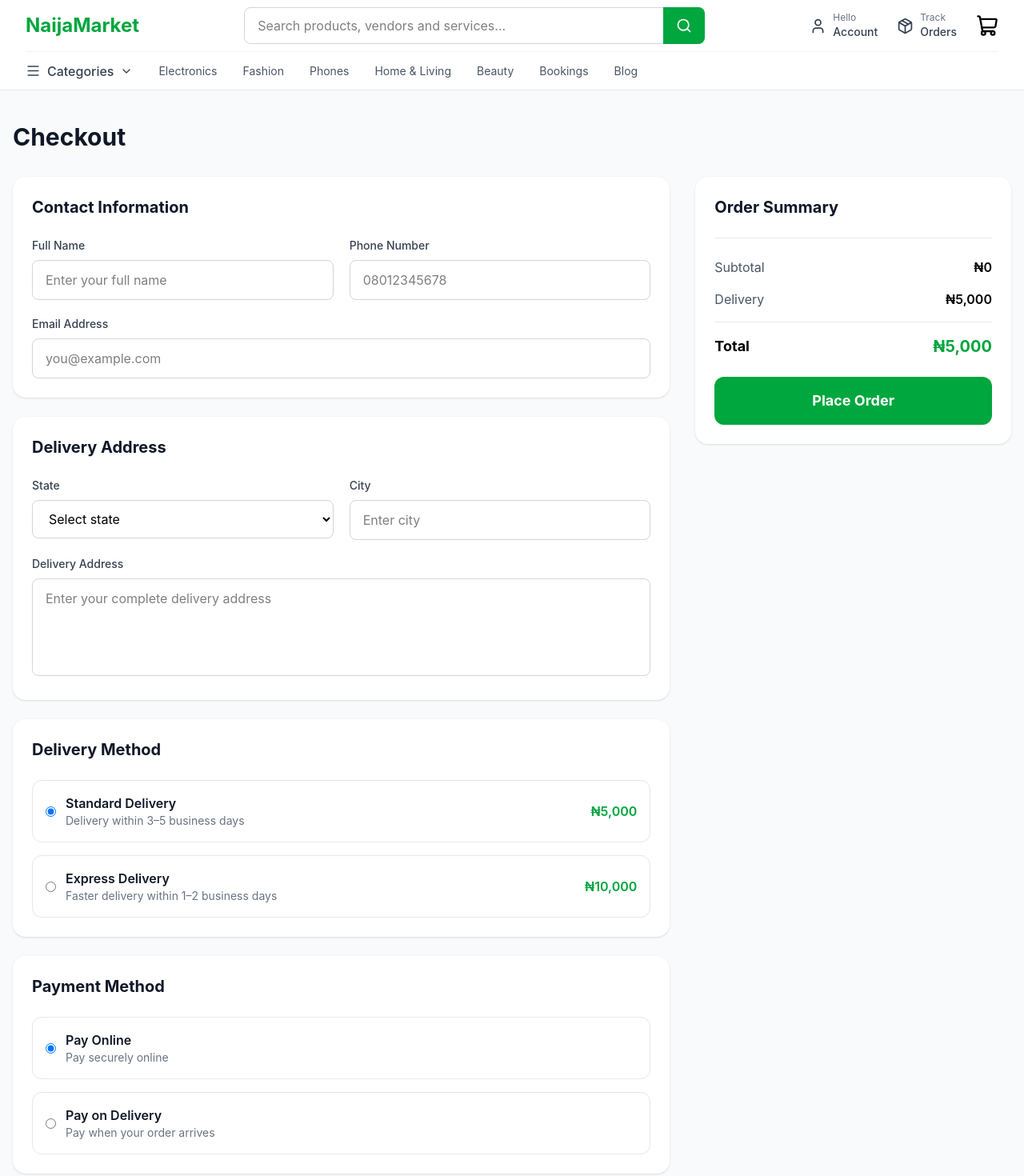
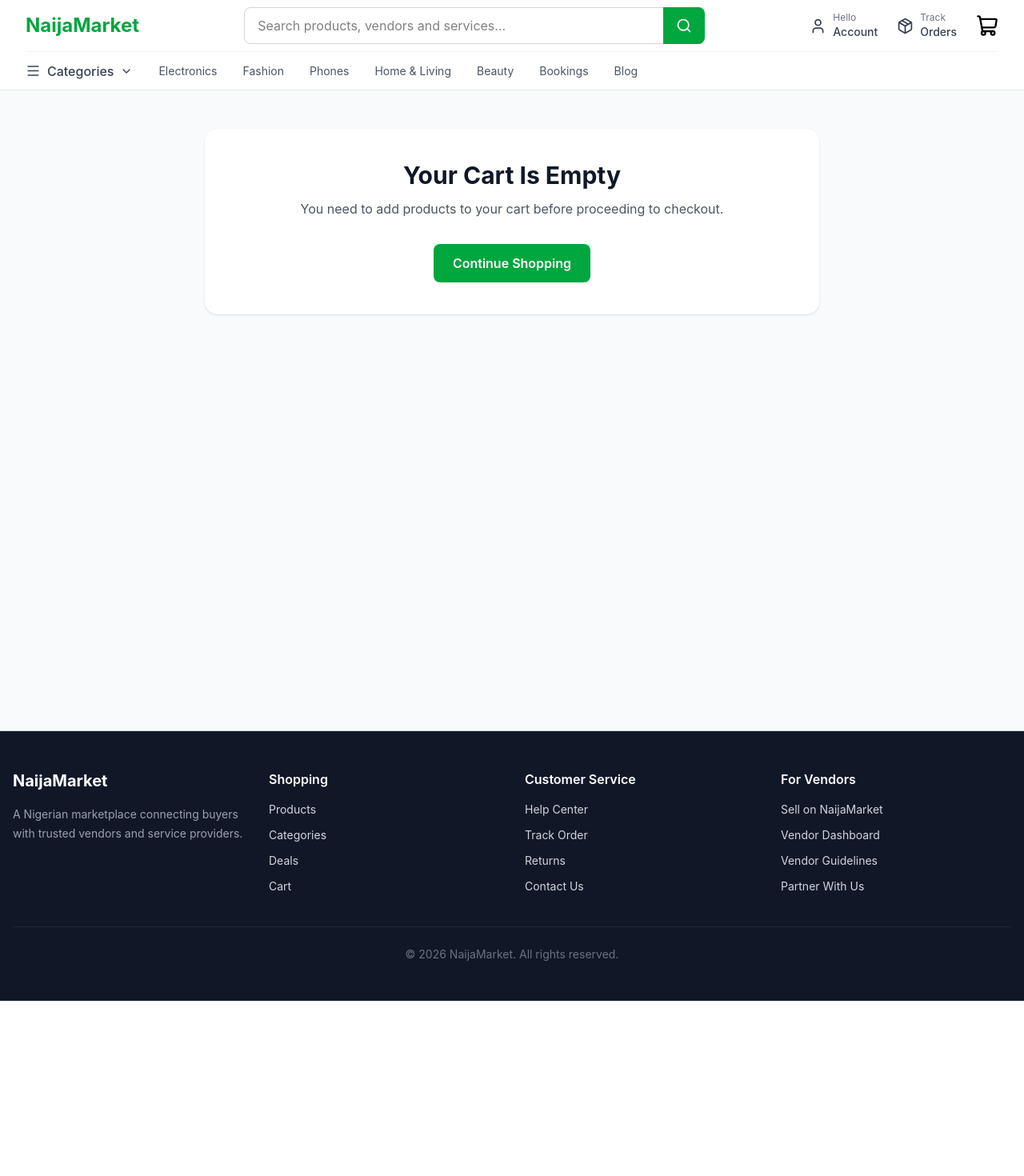
Before and after one commit to Sanctiexchange/Sure-space, a React (Vite) app: page /checkout in a window 1280 px wide. Shown: the top 1470 px of the page at 80% size. After the commit the page ends 1251 px from the top, so only its background shows below. Built offline with nearby package versions, Linux system fonts and the light colour scheme.

Commit message:
orderconfirmation update

```diff
--- a/src/App.jsx
+++ b/src/App.jsx
@@ -16,7 +16,10 @@ function App() {
       <Route path="/products" element={<MainLayout><Products /></MainLayout>} />
       <Route path="/product-details" element={<MainLayout><ProductDetails /></MainLayout>} />
       <Route path="/checkout" element={<MainLayout><Checkout /></MainLayout>} />
-      <Route path="/OrderConfirmation" element={<MainLayout><OrderConfirmation /></MainLayout>} />
+      <Route
+          path="/order-confirmation"
+          element={<OrderConfirmation />}
+      />
       <Route path="/footer" element={<MainLayout><Footer /></MainLayout >} />
     </Routes>
   )
--- a/src/pages/Checkout.jsx
+++ b/src/pages/Checkout.jsx
@@ -1,111 +1,145 @@
 import { useState } from "react";
-import { useNavigate } from "react-router-dom";
+import { Link, useNavigate } from "react-router-dom";
 import { useCart } from "../context/useCart";
-import { useOrders } from "../context/OrderContext";
-
 
 function Checkout() {
-  const { cartItems } = useCart();
-
-  const { createOrder } = useOrders();
-
   const navigate = useNavigate();
 
+  const {
+    cartItems,
+    increaseQuantity,
+    decreaseQuantity,
+    removeFromCart,
+  } = useCart();
 
+  // Customer information
   const [customer, setCustomer] = useState({
     fullName: "",
     phone: "",
     email: "",
-    state: "",
+    address: "",
     city: "",
-    address: "",
   });
 
-  const [deliveryMethod, setDeliveryMethod] = useState("standard");
+  // Delivery fee
+  const deliveryFee = 5000;
 
-  const [paymentMethod, setPaymentMethod] = useState("online");
-
+  // Calculate subtotal
   const subtotal = cartItems.reduce(
-    (total, item) => total + item.price * item.quantity,
+    (total, item) =>
+      total + Number(item.price) * item.quantity,
     0
   );
 
-  const deliveryFee = deliveryMethod === "express" ? 10000 : 5000;
-
+  // Calculate final total
   const total = subtotal + deliveryFee;
 
+  // Handle input changes
   const handleChange = (event) => {
     const { name, value } = event.target;
 
-    setCustomer((previousCustomer) => ({
-      ...previousCustomer,
+    setCustomer((previous) => ({
+      ...previous,
       [name]: value,
     }));
   };
 
+  // Place order
   const handlePlaceOrder = (event) => {
     event.preventDefault();
 
+    // Make sure the cart is not empty
     if (cartItems.length === 0) {
-    alert("Your cart is empty.");
       return;
     }
 
-  const orderData = {
-    customer: {
-      ...customer,
-    },
+    // Make sure required information is provided
+    if (
+      !customer.fullName ||
+      !customer.phone ||
+      !customer.address ||
+      !customer.city
+    ) {
+      alert("Please complete your delivery information.");
+      return;
+    }
 
-    items: cartItems.map((item) => ({
-      id: item.id,
-      name: item.name,
-      price: Number(item.price),
-      quantity: Number(item.quantity),
-    })),
+    // Create a simple order number
+    const orderNumber = `NM-${Date.now()
+      .toString()
+      .slice(-8)}`;
 
-    deliveryMethod,
-
-    paymentMethod,
-
-    subtotal,
-
-    deliveryFee,
-
-    total,
-  };
-
-  const createdOrder = createOrder(orderData);
-
+    // Send order information to Order Confirmation
     navigate("/order-confirmation", {
       state: {
-      order: createdOrder,
+        order: {
+          orderNumber,
+          customer,
+          items: cartItems,
+          subtotal,
+          deliveryFee,
+          total,
+        },
       },
     });
   };
+
+  // Empty cart
+  if (cartItems.length === 0) {
+    return (
+      <div className="min-h-screen bg-gray-50 px-4 py-12">
+        <div className="mx-auto max-w-3xl rounded-2xl bg-white p-10 text-center shadow-sm">
+          <h1 className="text-3xl font-bold text-gray-900">
+            Your Cart Is Empty
+          </h1>
+
+          <p className="mt-3 text-gray-600">
+            You need to add products to your cart before
+            proceeding to checkout.
+          </p>
+
+          <Link
+            to="/products"
+            className="mt-8 inline-block rounded-lg bg-green-600 px-6 py-3 font-semibold text-white hover:bg-green-700"
+          >
+            Continue Shopping
+          </Link>
+        </div>
+      </div>
+    );
+  }
+
   return (
     <div className="min-h-screen bg-gray-50 px-4 py-10">
       <div className="mx-auto max-w-7xl">
 
-        <h1 className="mb-8 text-3xl font-bold text-gray-900">
+        {/* Page heading */}
+        <div className="mb-8">
+          <h1 className="text-3xl font-bold text-gray-900">
             Checkout
           </h1>
 
+          <p className="mt-2 text-gray-600">
+            Complete your delivery information and place
+            your order.
+          </p>
+        </div>
+
         <form onSubmit={handlePlaceOrder}>
-
           <div className="grid gap-8 lg:grid-cols-3">
 
             {/* LEFT SIDE */}
             <div className="space-y-6 lg:col-span-2">
 
-              {/* CONTACT INFORMATION */}
-              <section className="rounded-2xl bg-white p-6 shadow-sm">
-
-                <h2 className="mb-6 text-xl font-bold text-gray-900">
-                  Contact Information
+              {/* Delivery Information */}
+              <div className="rounded-2xl bg-white p-6 shadow-sm">
+                <h2 className="text-xl font-bold text-gray-900">
+                  Delivery Information
                 </h2>
 
-                <div className="grid gap-5 md:grid-cols-2">
+                <div className="mt-6 grid gap-5 md:grid-cols-2">
 
+                  {/* Full Name */}
                   <div>
                     <label className="mb-2 block text-sm font-medium text-gray-700">
                       Full Name
@@ -117,11 +151,12 @@ const handlePlaceOrder = (event) => {
                       value={customer.fullName}
                       onChange={handleChange}
                       placeholder="Enter your full name"
+                      className="w-full rounded-lg border border-gray-300 px-4 py-3 outline-none focus:border-green-600 focus:ring-1 focus:ring-green-600"
                       required
-                      className="w-full rounded-lg border border-gray-300 px-4 py-3 outline-none focus:border-green-600"
                     />
                   </div>
 
+                  {/* Phone */}
                   <div>
                     <label className="mb-2 block text-sm font-medium text-gray-700">
                       Phone Number
@@ -133,13 +168,13 @@ const handlePlaceOrder = (event) => {
                       value={customer.phone}
                       onChange={handleChange}
                       placeholder="08012345678"
+                      className="w-full rounded-lg border border-gray-300 px-4 py-3 outline-none focus:border-green-600 focus:ring-1 focus:ring-green-600"
                       required
-                      className="w-full rounded-lg border border-gray-300 px-4 py-3 outline-none focus:border-green-600"
                     />
                   </div>
 
-                  <div className="md:col-span-2">
-
+                  {/* Email */}
+                  <div>
                     <label className="mb-2 block text-sm font-medium text-gray-700">
                       Email Address
                     </label>
@@ -150,49 +185,11 @@ const handlePlaceOrder = (event) => {
                       value={customer.email}
                       onChange={handleChange}
                       placeholder="you@example.com"
-                      required
-                      className="w-full rounded-lg border border-gray-300 px-4 py-3 outline-none focus:border-green-600"
+                      className="w-full rounded-lg border border-gray-300 px-4 py-3 outline-none focus:border-green-600 focus:ring-1 focus:ring-green-600"
                     />
-
                   </div>
 
-                </div>
-
-              </section>
-
-              {/* DELIVERY ADDRESS */}
-              <section className="rounded-2xl bg-white p-6 shadow-sm">
-
-                <h2 className="mb-6 text-xl font-bold text-gray-900">
-                  Delivery Address
-                </h2>
-
-                <div className="grid gap-5 md:grid-cols-2">
-
-                  <div>
-                    <label className="mb-2 block text-sm font-medium text-gray-700">
-                      State
-                    </label>
-
-                    <select
-                      name="state"
-                      value={customer.state}
-                      onChange={handleChange}
-                      required
-                      className="w-full rounded-lg border border-gray-300 bg-white px-4 py-3 outline-none focus:border-green-600"
-                    >
-                      <option value="">Select state</option>
-                      <option value="Lagos">Lagos</option>
-                      <option value="Abuja">Abuja</option>
-                      <option value="Rivers">Rivers</option>
-                      <option value="Anambra">Anambra</option>
-                      <option value="Enugu">Enugu</option>
-                      <option value="Kano">Kano</option>
-                      <option value="Oyo">Oyo</option>
-                      <option value="Delta">Delta</option>
-                    </select>
-                  </div>
-
+                  {/* City */}
                   <div>
                     <label className="mb-2 block text-sm font-medium text-gray-700">
                       City
@@ -203,14 +200,14 @@ const handlePlaceOrder = (event) => {
                       name="city"
                       value={customer.city}
                       onChange={handleChange}
-                      placeholder="Enter city"
+                      placeholder="Lagos"
+                      className="w-full rounded-lg border border-gray-300 px-4 py-3 outline-none focus:border-green-600 focus:ring-1 focus:ring-green-600"
                       required
-                      className="w-full rounded-lg border border-gray-300 px-4 py-3 outline-none focus:border-green-600"
                     />
                   </div>
 
+                  {/* Address */}
                   <div className="md:col-span-2">
-
                     <label className="mb-2 block text-sm font-medium text-gray-700">
                       Delivery Address
                     </label>
@@ -221,249 +218,164 @@ const handlePlaceOrder = (event) => {
                       onChange={handleChange}
                       placeholder="Enter your complete delivery address"
                       rows="4"
+                      className="w-full resize-none rounded-lg border border-gray-300 px-4 py-3 outline-none focus:border-green-600 focus:ring-1 focus:ring-green-600"
                       required
-                      className="w-full resize-none rounded-lg border border-gray-300 px-4 py-3 outline-none focus:border-green-600"
                     />
-
+                  </div>
+                </div>
               </div>
 
-                </div>
-
-              </section>
-
-              {/* DELIVERY METHOD */}
-              <section className="rounded-2xl bg-white p-6 shadow-sm">
-
-                <h2 className="mb-6 text-xl font-bold text-gray-900">
-                  Delivery Method
+              {/* Products */}
+              <div className="rounded-2xl bg-white p-6 shadow-sm">
+                <h2 className="text-xl font-bold text-gray-900">
+                  Your Products
                 </h2>
 
-                <div className="space-y-4">
-
-                  <label className="flex cursor-pointer items-center justify-between rounded-xl border border-gray-200 p-4 hover:border-green-500">
-
-                    <div className="flex items-center gap-3">
-
-                      <input
-                        type="radio"
-                        name="delivery"
-                        value="standard"
-                        checked={deliveryMethod === "standard"}
-                        onChange={(event) =>
-                          setDeliveryMethod(event.target.value)
-                        }
-                      />
-
-                      <div>
-                        <p className="font-semibold text-gray-900">
-                          Standard Delivery
-                        </p>
-
-                        <p className="text-sm text-gray-500">
-                          Delivery within 3–5 business days
-                        </p>
-                      </div>
-
-                    </div>
-
-                    <span className="font-semibold text-green-600">
-                      ₦5,000
-                    </span>
-
-                  </label>
-
-                  <label className="flex cursor-pointer items-center justify-between rounded-xl border border-gray-200 p-4 hover:border-green-500">
-
-                    <div className="flex items-center gap-3">
-
-                      <input
-                        type="radio"
-                        name="delivery"
-                        value="express"
-                        checked={deliveryMethod === "express"}
-                        onChange={(event) =>
-                          setDeliveryMethod(event.target.value)
-                        }
-                      />
-
-                      <div>
-                        <p className="font-semibold text-gray-900">
-                          Express Delivery
-                        </p>
-
-                        <p className="text-sm text-gray-500">
-                          Faster delivery within 1–2 business days
-                        </p>
-                      </div>
-
-                    </div>
-
-                    <span className="font-semibold text-green-600">
-                      ₦10,000
-                    </span>
-
-                  </label>
-
-                </div>
-
-              </section>
-
-              {/* PAYMENT METHOD */}
-              <section className="rounded-2xl bg-white p-6 shadow-sm">
-
-                <h2 className="mb-6 text-xl font-bold text-gray-900">
-                  Payment Method
-                </h2>
-
-                <div className="space-y-4">
-
-                  <label className="flex cursor-pointer items-center gap-3 rounded-xl border border-gray-200 p-4">
-
-                    <input
-                      type="radio"
-                      name="payment"
-                      value="online"
-                      checked={paymentMethod === "online"}
-                      onChange={(event) =>
-                        setPaymentMethod(event.target.value)
-                      }
-                    />
-
-                    <div>
-                      <p className="font-semibold text-gray-900">
-                        Pay Online
-                      </p>
-
-                      <p className="text-sm text-gray-500">
-                        Pay securely online
-                      </p>
-                    </div>
-
-                  </label>
-
-                  <label className="flex cursor-pointer items-center gap-3 rounded-xl border border-gray-200 p-4">
-
-                    <input
-                      type="radio"
-                      name="payment"
-                      value="delivery"
-                      checked={paymentMethod === "delivery"}
-                      onChange={(event) =>
-                        setPaymentMethod(event.target.value)
-                      }
-                    />
-
-                    <div>
-                      <p className="font-semibold text-gray-900">
-                        Pay on Delivery
-                      </p>
-
-                      <p className="text-sm text-gray-500">
-                        Pay when your order arrives
-                      </p>
-                    </div>
-
-                  </label>
-
-                </div>
-
-              </section>
-
-            </div>
-
-            {/* RIGHT SIDE */}
-            <div>
-
-              <section className="sticky top-6 rounded-2xl bg-white p-6 shadow-sm">
-
-                <h2 className="mb-6 text-xl font-bold text-gray-900">
-                  Order Summary
-                </h2>
-
-                <div className="space-y-5">
+                <div className="mt-6 space-y-5">
 
                   {cartItems.map((item) => (
                     <div
                       key={item.id}
-                      className="flex justify-between gap-4"
+                      className="flex flex-col gap-4 border-b border-gray-200 pb-5 last:border-b-0 last:pb-0 sm:flex-row sm:items-center sm:justify-between"
                     >
 
+                      {/* Product information */}
                       <div>
-                        <p className="font-medium text-gray-900">
+                        <h3 className="font-semibold text-gray-900">
                           {item.name}
-                        </p>
+                        </h3>
 
-                        <p className="text-sm text-gray-500">
-                          Qty: {item.quantity}
+                        <p className="mt-1 text-green-600">
+                          ₦
+                          {Number(item.price).toLocaleString()}
                         </p>
                       </div>
 
-                      <p className="font-semibold">
-                        ₦{(item.price * item.quantity).toLocaleString()}
-                      </p>
+                      {/* Quantity controls */}
+                      <div className="flex items-center gap-3">
 
+                        <button
+                          type="button"
+                          onClick={() =>
+                            decreaseQuantity(item.id)
+                          }
+                          className="flex h-9 w-9 items-center justify-center rounded-lg border border-gray-300 text-lg hover:bg-gray-100"
+                        >
+                          −
+                        </button>
+
+                        <span className="min-w-8 text-center font-semibold">
+                          {item.quantity}
+                        </span>
+
+                        <button
+                          type="button"
+                          onClick={() =>
+                            increaseQuantity(item.id)
+                          }
+                          className="flex h-9 w-9 items-center justify-center rounded-lg border border-gray-300 text-lg hover:bg-gray-100"
+                        >
+                          +
+                        </button>
+
+                        <button
+                          type="button"
+                          onClick={() =>
+                            removeFromCart(item.id)
+                          }
+                          className="ml-3 text-sm font-medium text-red-600 hover:text-red-700"
+                        >
+                          Remove
+                        </button>
+
+                      </div>
                     </div>
                   ))}
 
                 </div>
+              </div>
+            </div>
 
-                <div className="my-6 border-t border-gray-200" />
+            {/* RIGHT SIDE - ORDER SUMMARY */}
+            <div>
+              <div className="sticky top-6 rounded-2xl bg-white p-6 shadow-sm">
 
-                <div className="space-y-4">
+                <h2 className="text-xl font-bold text-gray-900">
+                  Order Summary
+                </h2>
 
-                  <div className="flex justify-between">
+                <div className="mt-6 space-y-4">
+
+                  {/* Subtotal */}
+                  <div className="flex items-center justify-between">
                     <span className="text-gray-600">
                       Subtotal
                     </span>
 
-                    <span className="font-semibold">
+                    <span className="font-medium text-gray-900">
                       ₦{subtotal.toLocaleString()}
                     </span>
                   </div>
 
-                  <div className="flex justify-between">
+                  {/* Delivery */}
+                  <div className="flex items-center justify-between">
                     <span className="text-gray-600">
                       Delivery
                     </span>
 
-                    <span className="font-semibold">
+                    <span className="font-medium text-gray-900">
                       ₦{deliveryFee.toLocaleString()}
                     </span>
                   </div>
 
                   <div className="border-t border-gray-200 pt-4">
 
-                    <div className="flex justify-between">
-
-                      <span className="text-lg font-bold">
+                    {/* Total */}
+                    <div className="flex items-center justify-between">
+                      <span className="text-lg font-bold text-gray-900">
                         Total
                       </span>
 
-                      <span className="text-xl font-bold text-green-600">
+                      <span className="text-2xl font-bold text-green-600">
                         ₦{total.toLocaleString()}
                       </span>
-
                     </div>
 
                   </div>
-
                 </div>
 
+                {/* Payment information */}
+                <div className="mt-6 rounded-xl bg-gray-50 p-4">
+                  <p className="text-sm font-semibold text-gray-800">
+                    Payment Method
+                  </p>
+
+                  <p className="mt-1 text-sm text-gray-600">
+                    Payment integration will be connected
+                    in the next phase.
+                  </p>
+                </div>
+
+                {/* Place Order */}
                 <button
                   type="submit"
-                  className="mt-6 w-full rounded-xl bg-green-600 px-6 py-4 text-lg font-bold text-white transition hover:bg-green-700"
+                  className="mt-6 w-full rounded-lg bg-green-600 px-6 py-4 text-lg font-semibold text-white transition hover:bg-green-700"
                 >
                   Place Order
                 </button>
 
-              </section>
+                <Link
+                  to="/cart"
+                  className="mt-3 block text-center text-sm font-medium text-gray-600 hover:text-gray-900"
+                >
+                  ← Back to Cart
+                </Link>
 
+              </div>
             </div>
 
           </div>
-
         </form>
-
       </div>
     </div>
   );
```
Lines whose indentation alone changed are shown as unchanged.
